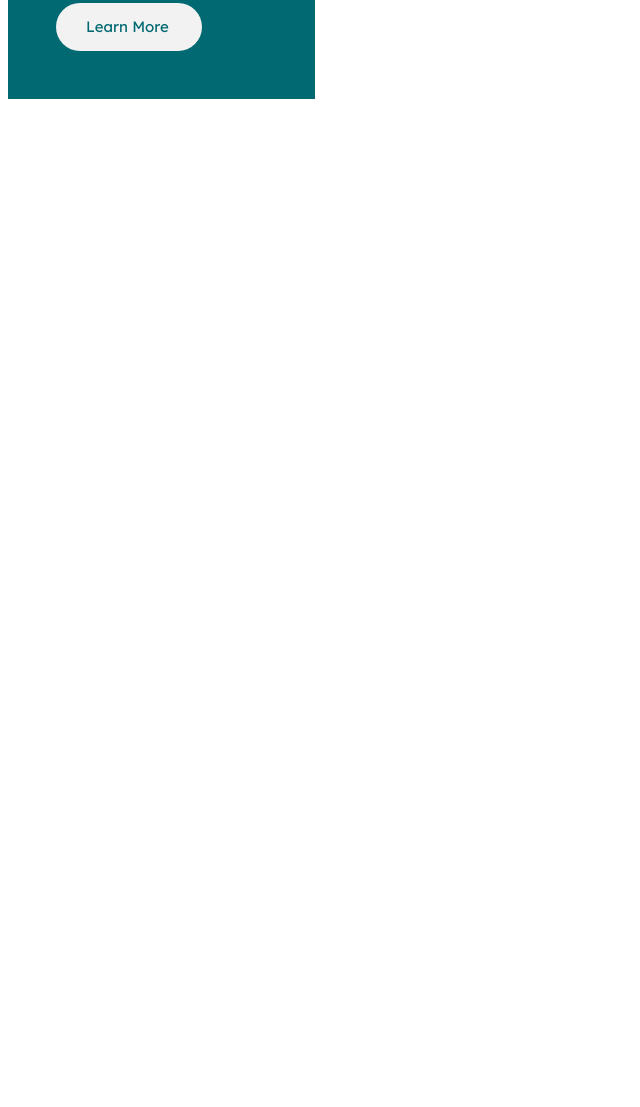
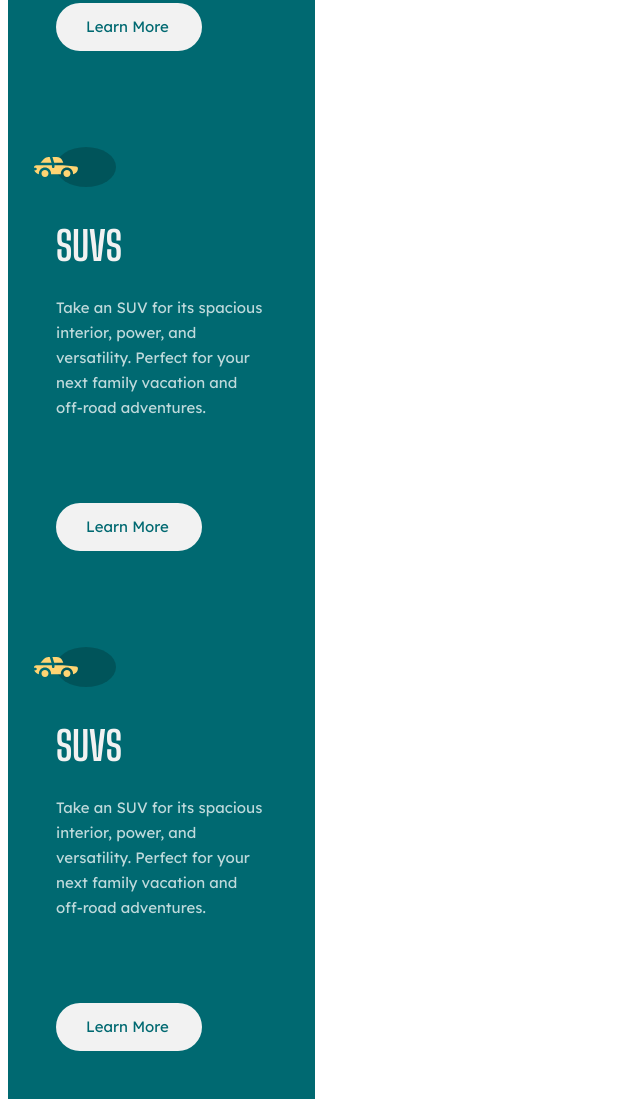
Before and after one commit to ivangithubed/cards-component, a plain HTML site: page index.html in a window 1280 px wide. Shown: the part 409-1516 px from the top of the page, without its empty margins (0-640 px from the left). Before the commit the page ends 800 px from the top, so only its background shows below. Drawn offline with Linux system fonts and the light colour scheme.

Commit message:
Додав 2 та 3 картку

```diff
--- a/index.html
+++ b/index.html
@@ -24,5 +24,29 @@
       </p>
       <a href="">Learn More</a>
     </article>
+    <article>
+      <!-- <img src="./car.png" alt="" width="64" height="40" /> -->
+      <div>
+        <img src="./car-1.svg" alt="">
+      </div>
+      <h3>SUVs</h3>
+      <p>
+        Take an SUV for its spacious interior, power, and versatility. Perfect
+        for your next family vacation and off-road adventures.
+      </p>
+      <a href="">Learn More</a>
+    </article>
+    <article>
+      <!-- <img src="./car.png" alt="" width="64" height="40" /> -->
+      <div>
+        <img src="./car-1.svg" alt="">
+      </div>
+      <h3>SUVs</h3>
+      <p>
+        Take an SUV for its spacious interior, power, and versatility. Perfect
+        for your next family vacation and off-road adventures.
+      </p>
+      <a href="">Learn More</a>
+    </article>
   </body>
 </html>
```
